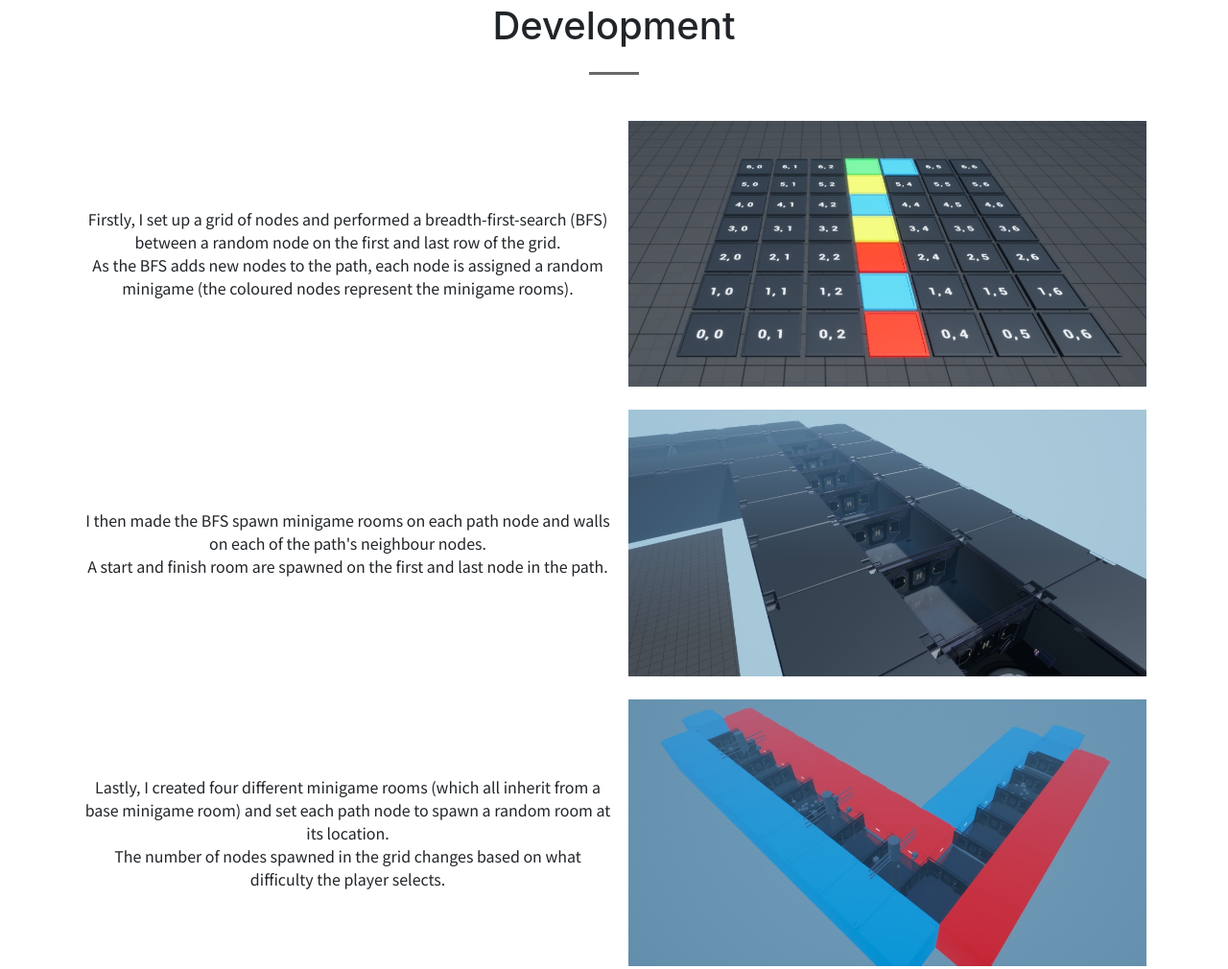
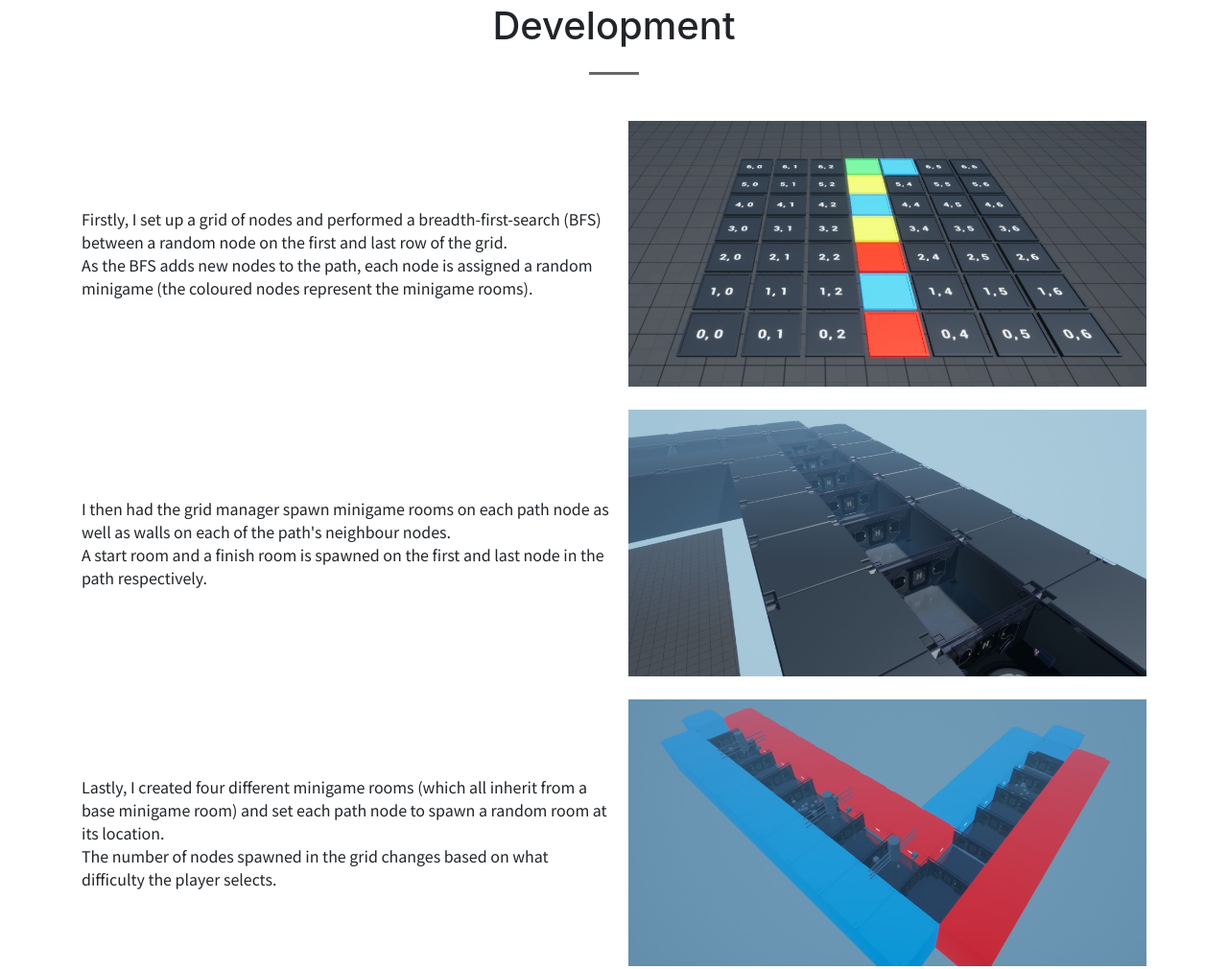
Before and after one commit to LukeBaughan/DodgeThisWebPage, a website with bundled scripts: page index.html in a window 1280 px wide. Shown: the part 1566-2576 px from the top of the page at 96% size. Built offline with nearby package versions, Linux system fonts and the light colour scheme; a script that the page names is missing; files whose address does not match are found by name.

Commit message:
Update index.html

```diff
--- a/index.html
+++ b/index.html
@@ -26,8 +26,6 @@
     <!-- Theme CSS - Includes Bootstrap -->
     <link href="css/creative.min.css" rel="stylesheet">
 
-    <!-- LinkedIn Profile Badge -->
-    <script src="https://platform.linkedin.com/badges/js/profile.js" async defer type="text/javascript"></script>
 
     <!-- Prism -->
     <link href="css/prism.css" rel="stylesheet" />
@@ -144,7 +142,7 @@
             <div class="row">
                 <div class="col-lg-6">
                     <div class="vertical-center">
-                        <p align="center" class="mb-4 mt-4">
+                        <p align="left" class="mb-4 mt-4">
                             Firstly, I set up a grid of nodes and performed a breadth-first-search (BFS) between a random node on the first and last row of the grid. <br />
                             As the BFS adds new nodes to the path, each node is assigned a random minigame (the coloured nodes represent the minigame rooms).
                         </p>
@@ -164,9 +162,10 @@
             <div class="row">
                 <div class="col-lg-6">
                     <div class="vertical-center">
-                        <p align="center" class="mb-4 mt-4">
-                            I then made the BFS spawn minigame rooms on each path node and walls on each of the path's neighbour nodes. <br />
-                            A start and finish room are spawned on the first and last node in the path.
+                        <p align="left" class="mb-4 mt-4">
+                            I then had the grid manager spawn minigame rooms on each path node as well as walls on each of the path's neighbour nodes.<br />
+                            A start room and a finish room is spawned on the first and last node in the path respectively.
+
                         </p>
                     </div>
                 </div>
@@ -184,7 +183,7 @@
             <div class="row">
                 <div class="col-lg-6">
                     <div class="vertical-center">
-                        <p align="center" class="mb-4 mt-4">
+                        <p align="left" class="mb-4 mt-4">
                             Lastly, I created four different minigame rooms (which all inherit from a base minigame room) and set each path node to spawn a random room at its location. <br />
                             The number of nodes spawned in the grid changes based on what difficulty the player selects.
                         </p>
@@ -282,12 +281,16 @@
             <div class="row">
                 <div class="col-lg-6 mr-auto text-center">
                     <i class="fab fa-github fa-3x mb-3 text-muted"></i>
-                    <!-- Make sure to change the email address in anchor text AND the link below! -->
                     <a class="d-block" href="https://github.com/LukeBaughan">GitHub Profile</a>
                 </div>
                 <div class="col-lg-6 mr-auto text-center">
-                    <!-- <div class="LI-profile-badge" data-version="v1" data-size="large" data-locale="en_US" data-type="horizontal" data-theme="light" data-vanity="luke-baughan"><a class="LI-simple-link" href='https://uk.linkedin.com/in/luke-baughan?trk=profile-badge'>Luke Baughan</a></div>-->
+                    <i class="fab fa-linkedin fa-3x mb-3 text-muted"></i>
+                    <a class="d-block" href="https://www.linkedin.com/in/luke-baughan/">LinkedIn Profile</a>
                 </div>
+                <!--<div class="col-lg-6 mr-auto text-center">-->
+                    <!--<div class="badge-base LI-profile-badge" data-locale="en_US" data-size="medium" data-theme="light" data-type="VERTICAL" data-vanity="luke-baughan" data-version="v1"><a class="badge-base__link LI-simple-link" href="https://uk.linkedin.com/in/luke-baughan?trk=profile-badge">Luke Baughan</a></div>-->
+                    <!--<div class="LI-profile-badge" data-version="v1" data-size="large" data-locale="en_US" data-type="horizontal" data-theme="light" data-vanity="luke-baughan"><a class="LI-simple-link" href='https://uk.linkedin.com/in/luke-baughan?trk=profile-badge'>Luke Baughan</a></div>-->
+                <!--</div>-->
             </div>
     </section>
 
@@ -309,6 +312,9 @@
     <!-- Custom scripts for this template -->
     <script src="js/creative.min.js"></script>
 
+    <!-- LinkedIn Profile Badge -->
+    <script src="https://platform.linkedin.com/badges/js/profile.js" async defer type="text/javascript"></script>
+
 </body>
 
 </html>
```
